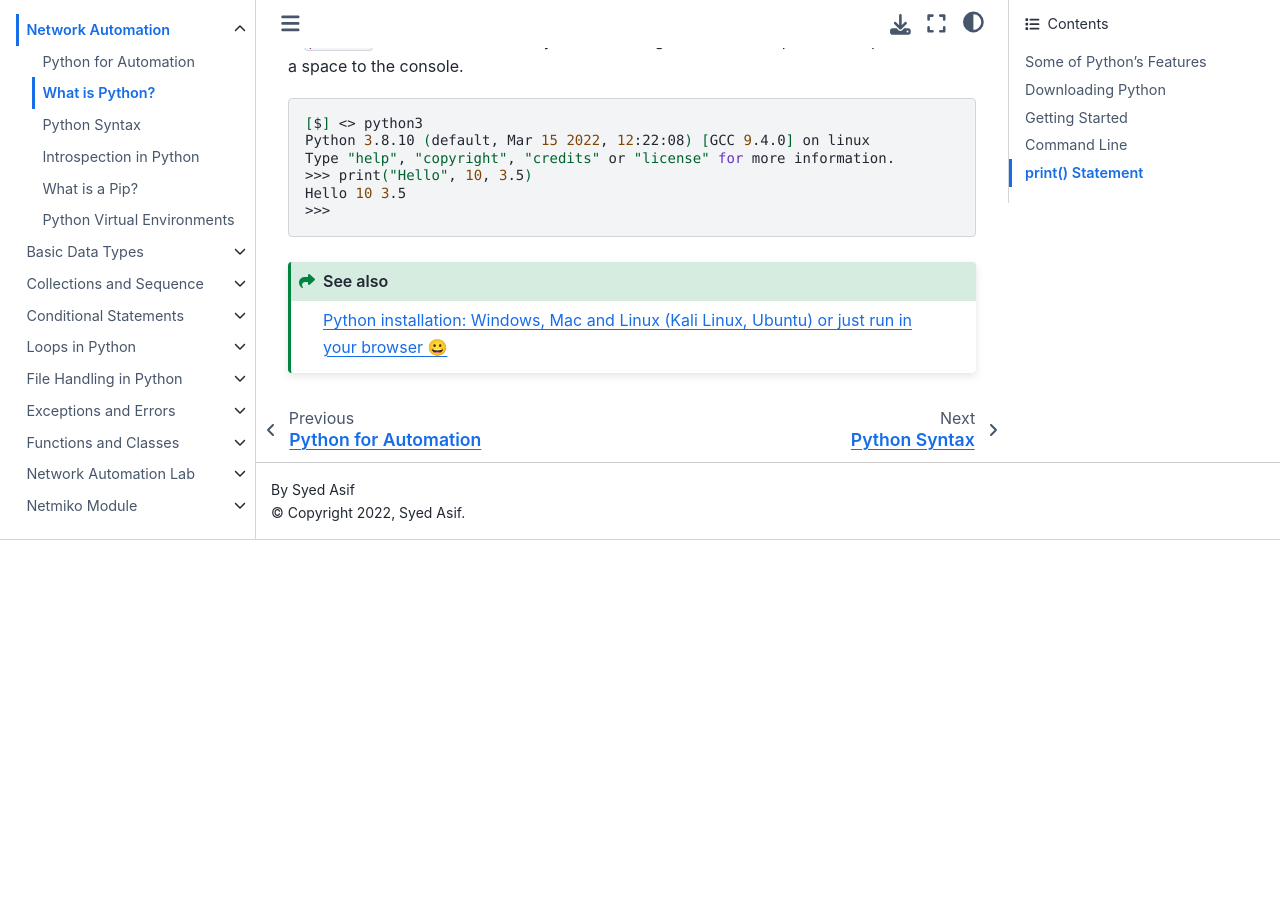
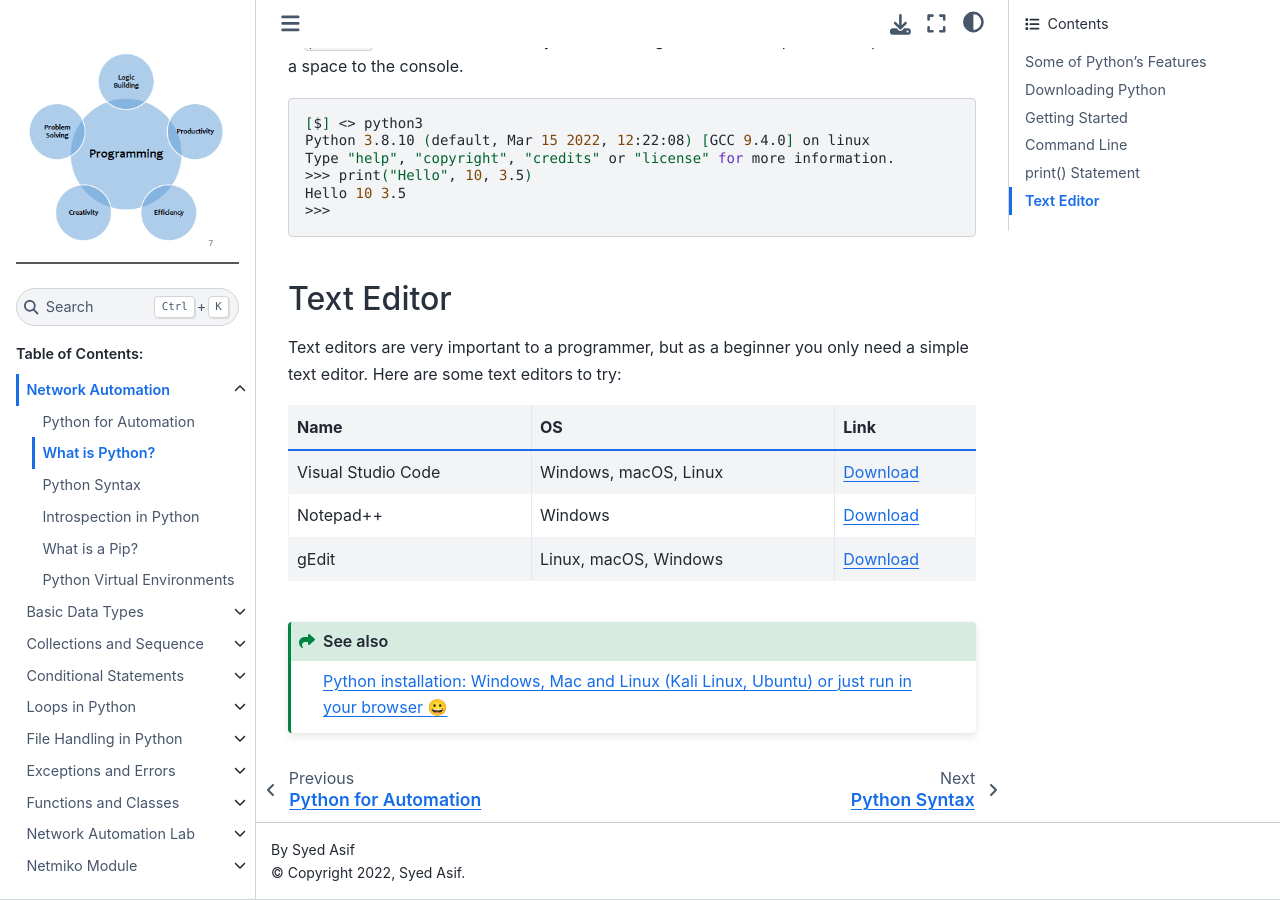
Before and after one commit to sydasif/python-book, a Sphinx documentation site: the page built from docs/source/01_introduction/02_install.md, in a window 1280 px wide and 900 px high, scrolled down 3121 px. Built offline with Sphinx 7.4.7 and the Sphinx Book theme 1.1.4, drawn with Linux system fonts in a browser that asks for light colours; before the commit the page ends 3661 px from its top, so only the background shows below that; some of the changed text lies outside the part shown.

Commit message:
Add text editor

````diff
--- a/docs/source/01_introduction/02_install.md
+++ b/docs/source/01_introduction/02_install.md
@@ -122,6 +122,16 @@
 >>>
 ```
 
+## Text Editor
+
+Text editors are very important to a programmer, but as a beginner you only need a simple text editor. Here are some text editors to try:
+
+| Name | OS | Link |
+| ----------- | -------- | --------------- |
+| Visual Studio Code | Windows, macOS, Linux | [Download](https://code.visualstudio.com/) |
+| Notepad++ | Windows | [Download](https://notepad-plus-plus.org/) |
+| gEdit | Linux, macOS, Windows | [Download](https://github.com/GNOME/gedit) |
+
 ```{seealso}
 [Python installation: Windows, Mac and Linux (Kali Linux, Ubuntu) or just run in your browser 😀](https://www.youtube.com/watch?v=LMmtwTV6gTY&t=174s)
 ```
````
Also changed, not shown: other parts of docs/source/01_introduction/02_install.md (+1 -1 lines).
